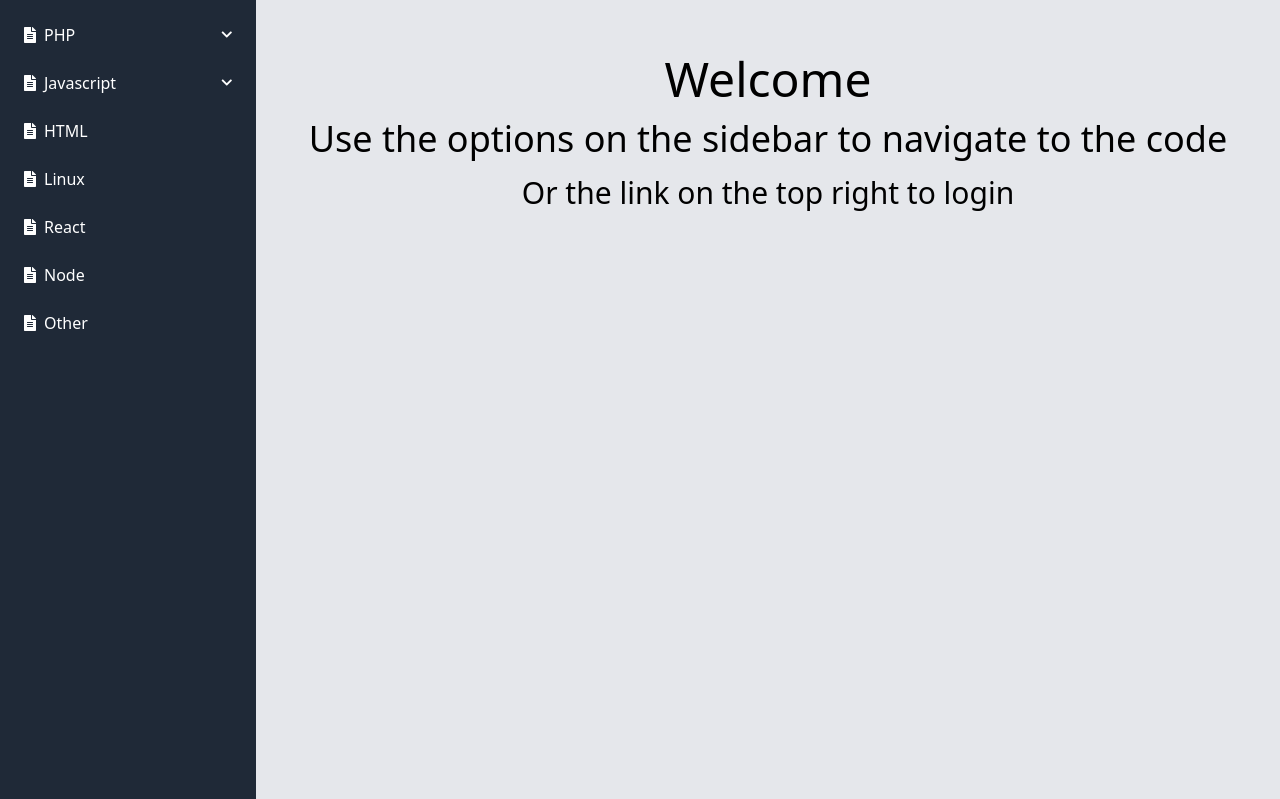
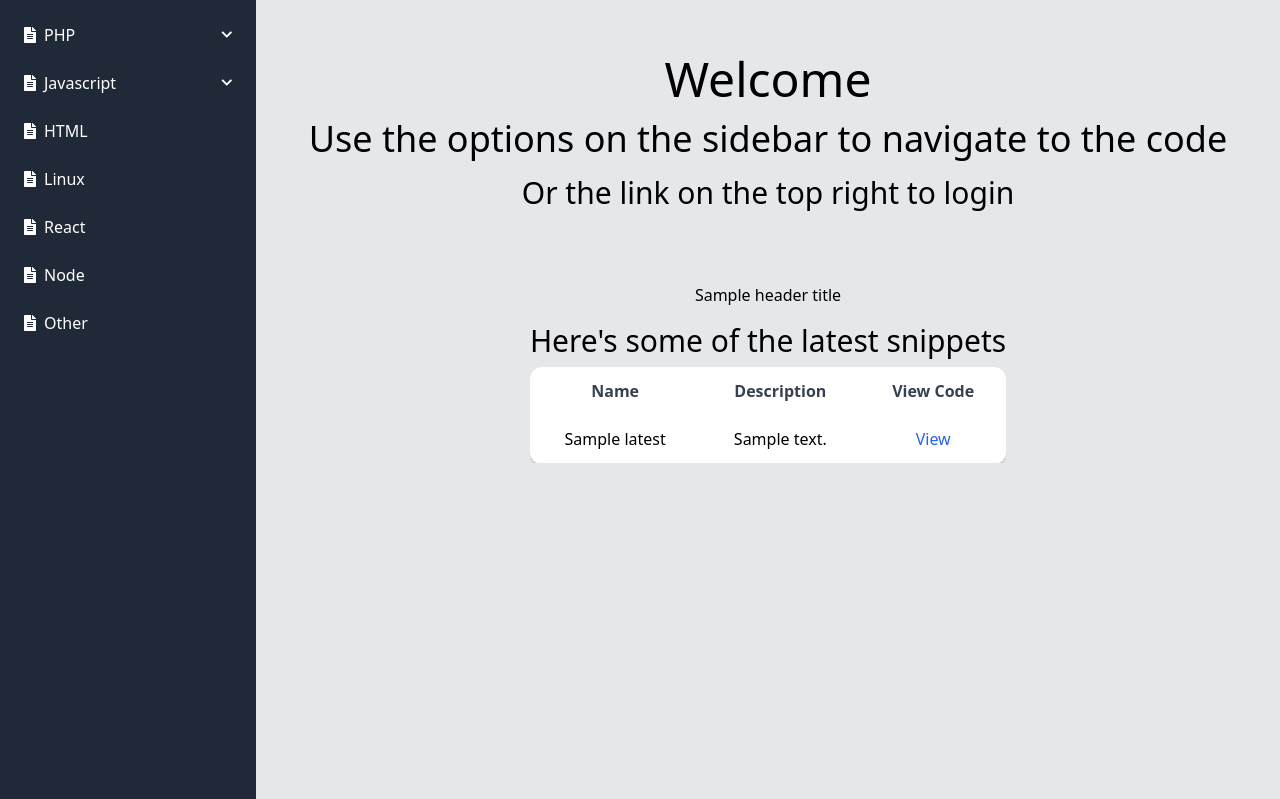
Before and after one commit to Leerlandais/final_snippets, a PHP site: template view/publicView/public.home.html.twig in a window 1280 px wide. Shown: the part 65-864 px from the top of the page. Run offline with PHP 8.4, Linux system fonts and the light colour scheme; the template is opened without the code that fills it: most values are stand-ins (such as "Sample title", 1, 10 or a date in 2020); a stand-in replaces the project's code that opens the database connection; some libraries are stand-ins or nearby versions.

Commit message:
publicView: added display of latest snips

```diff
--- a/controller/publicController.php
+++ b/controller/publicController.php
@@ -28,7 +28,8 @@ if (isset($_POST["userLoginName"],
 $route = $_GET['route'] ?? 'home';
 switch ($route) {
     case 'home':
-        echo $twig->render('publicView/public.home.html.twig');
+        $getLatest = $codeManager->getLatestSnippets();
+        echo $twig->render('publicView/public.home.html.twig',["getLatest" => $getLatest]);
         break;
     case 'login' :
         echo $twig->render('publicView/public.login.html.twig');
--- a/view/publicView/public.home.html.twig
+++ b/view/publicView/public.home.html.twig
@@ -7,5 +7,40 @@
         <h2 class="text-5xl">Welcome</h2>
         <h3 class="text-4xl">Use the options on the sidebar to navigate to the code</h3>
         <h4 class="text-3xl">Or the link on the top right to login</h4>
+        <div class="container pt-8 mt-6 flex flex-col gap-4">
+            {% if getLatest is not iterable %}
+                <h3 class="text-3xl">Sorry, no codes are currently available</h3>
+            {% else %}
+                <h3>{{ headerTitle }}</h3>
+                <!-- component -->
+                <div class="flex items-center justify-center">
+                    <div class="overflow-x-auto">
+                        <h3 class="text-3xl mb-2">Here's some of the latest snippets</h3>
+                        <table class="min-w-full bg-white shadow-md rounded-xl">
+                            <thead>
+                            <tr class="bg-blue-gray-100 text-center text-gray-700">
+                                <th class="py-3 px-4">Name</th>
+                                <th class="py-3 px-4">Description</th>
+                                <th class="py-3 px-4">View Code</th>
+
+                            </tr>
+                            </thead>
+                            <tbody class="text-blue-gray-900">
+                            {% for latest in getLatest %}
+                                <tr class="border-b border-blue-gray-200">
+                                    <td class="py-3 px-4">{{ latest.getSnipCodeTitle }}</td>
+                                    <td class="py-3 px-4">{{ latest.getSnipCodeDesc }}</td>
+                                    <td class="py-3 px-4">
+                                        <a href="?route=showCode&id={{ latest.getSnipCodeId }}" class="font-medium text-blue-600 hover:text-blue-800">View</a>
+                                    </td>
+                                </tr>
+                            {% endfor %}
+                            </tbody>
+                        </table>
+
+                    </div>
+                </div>
+            {% endif %}
+        </div>
     </div>
 {% endblock %}
```
Also changed, not shown: model/Manager/CodeManager.php (+12 -0 lines), view/publicView/public.view.main.twig (+4 -4 lines).
